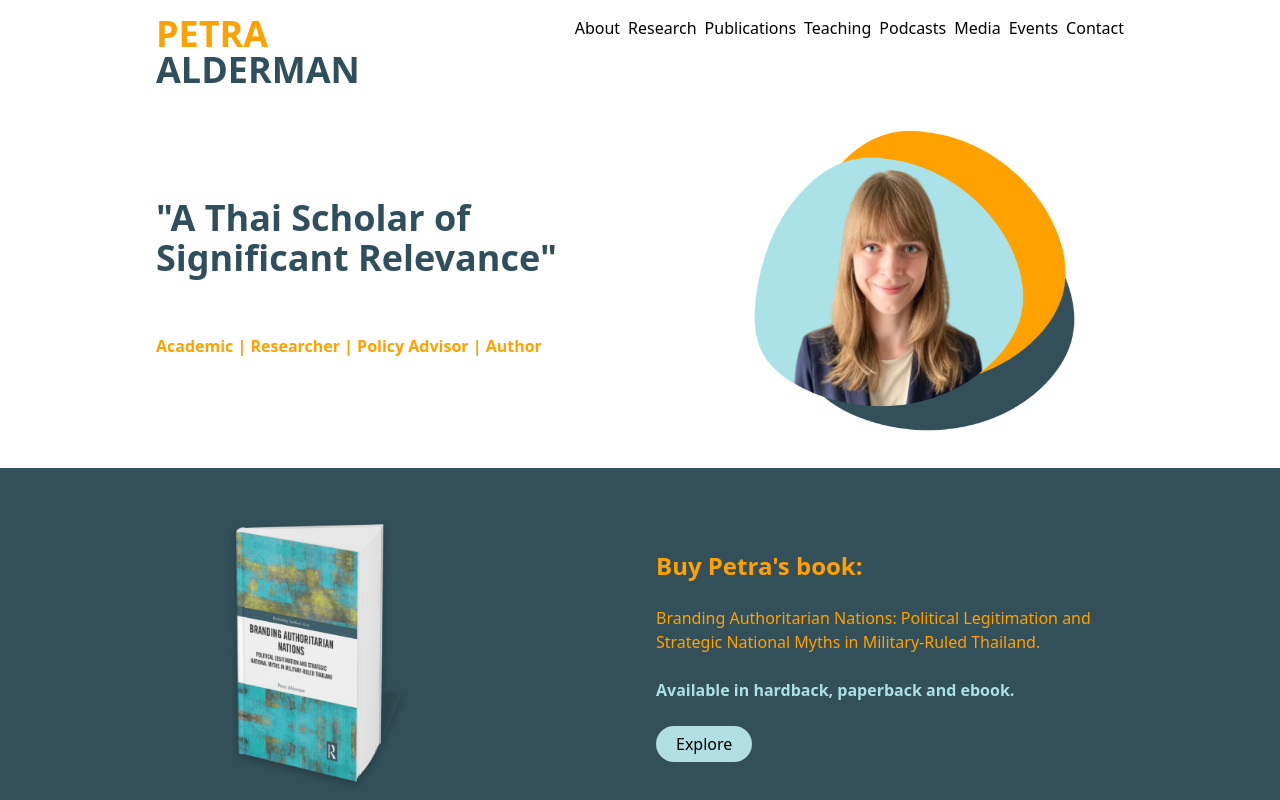
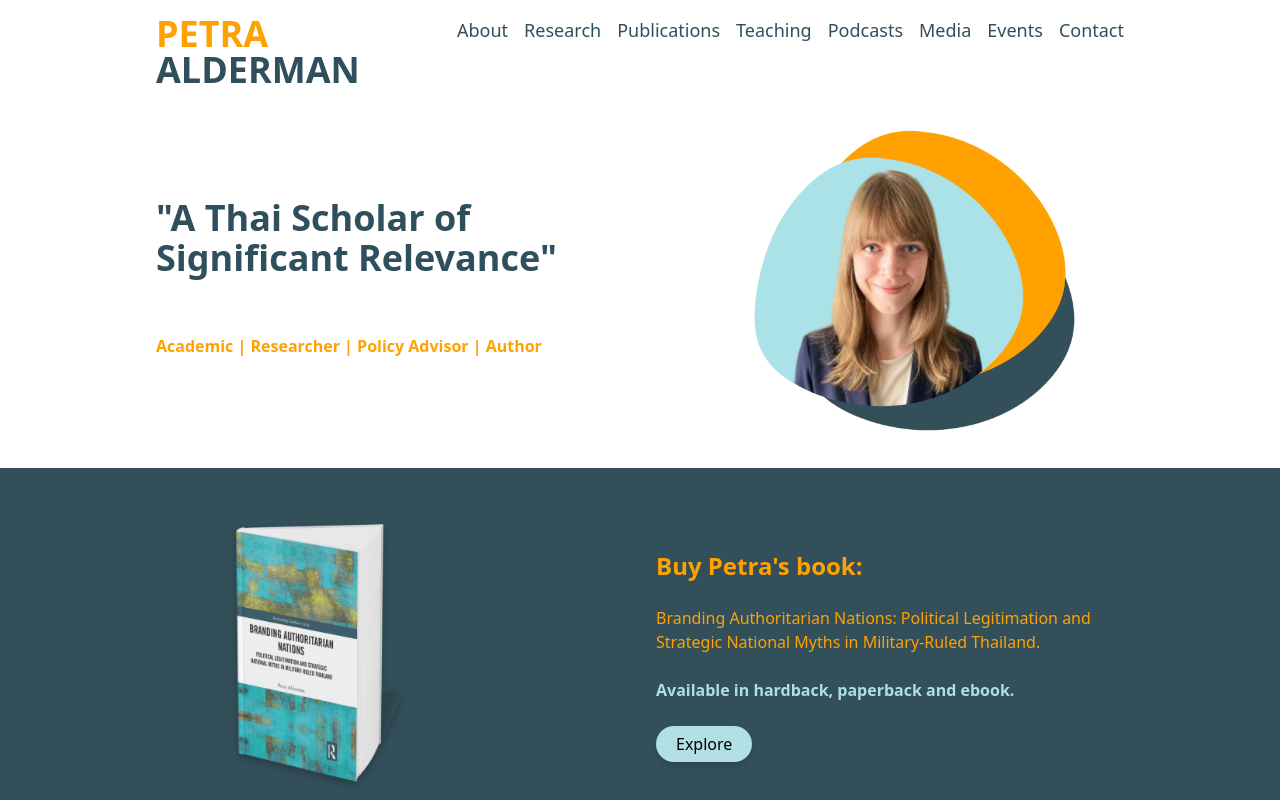
Before and after one commit to JAldo1980/petra-alderman-website, a React (Vite) app: page / in a window 1280 px wide. Shown: the top 800 px of the page. Built offline with nearby package versions, Linux system fonts and the light colour scheme.

Commit message:
updated nav link hover animation

```diff
--- a/src/components/ImagesAbove.jsx
+++ b/src/components/ImagesAbove.jsx
@@ -22,7 +22,7 @@ const ImagesAbove = ({
             <img
               src={image.imageSrc}
               alt={`Image ${index + 1}`}
-              className="w-full max-w-[200px] rounded-lg shadow-md p-2"
+              className="w-full max-w-[200px] rounded-lg cursor-pointer shadow-md p-2 hover:shadow-sm delay-75 ease-in-out"
             />
             <div className="mt-6">
               <p className="text-start text-text-dark my-4">
--- a/src/components/Nav.jsx
+++ b/src/components/Nav.jsx
@@ -14,31 +14,26 @@ const Nav = () => {
             </h3>
           </a>
 
-          <div className="flex justify-between gap-2 flex-wrap">
-            <Link to="/about" className="cursor-pointer">
-              About
-            </Link>
-            <Link to="/research" className="cursor-pointer">
-              Research
-            </Link>
-            <Link to="/publications" className="cursor-pointer">
-              Publications
-            </Link>
-            <Link to="/teaching" className="cursor-pointer">
-              Teaching
-            </Link>
-            <Link to="/podcasts" className="cursor-pointer">
-              Podcasts
-            </Link>
-            <Link to="/media" className="cursor-pointer">
-              Media
-            </Link>
-            <Link to="/events" className="cursor-pointer">
-              Events
-            </Link>
-            <Link to="/contact" className="cursor-pointer">
-              Contact
-            </Link>
+          <div className="flex justify-between text-text-dark gap-4 flex-wrap">
+            {[
+              { to: "/about", label: "About" },
+              { to: "/research", label: "Research" },
+              { to: "/publications", label: "Publications" },
+              { to: "/teaching", label: "Teaching" },
+              { to: "/podcasts", label: "Podcasts" },
+              { to: "/media", label: "Media" },
+              { to: "/events", label: "Events" },
+              { to: "/contact", label: "Contact" },
+            ].map((link, index) => (
+              <Link
+                key={index}
+                to={link.to}
+                className="cursor-pointer relative group text-lg"
+              >
+                {link.label}
+                <span className="absolute top-7 left-0 bottom-0 w-0 h-[2px] bg-text-orange transition-all duration-300 group-hover:w-full"></span>
+              </Link>
+            ))}
           </div>
         </div>
       </Container>
--- a/src/pages/Home.jsx
+++ b/src/pages/Home.jsx
@@ -79,7 +79,7 @@ const Home = () => {
                 Available in hardback, paperback and ebook.
               </p>
               <div>
-                <button className="bg-button-blue py-1.5 px-5 rounded-full ">
+                <button className="bg-button-blue py-1.5 px-5 rounded-full drop-shadow-md hover:drop-shadow-sm">
                   Explore
                 </button>
               </div>
@@ -133,7 +133,7 @@ const Home = () => {
             imageClassName=""
             contentClassName="mb-4"
           ></ImagesBelow>
-          <button className="bg-button-blue py-1.5 px-5 rounded-full mt-6">
+          <button className="bg-button-blue py-1.5 px-5 rounded-full mt-6 drop-shadow-md hover:drop-shadow-sm">
             Explore
           </button>
         </Container>
@@ -172,6 +172,11 @@ const Home = () => {
             imageClassName=""
             contentClassName="mb-4"
           />
+          <div>
+            <button className="bg-button-blue py-1.5 px-5 rounded-full mt-4 drop-shadow-md hover:drop-shadow-sm">
+              Explore all publications
+            </button>
+          </div>
         </div>
       </Container>
     </>
```
